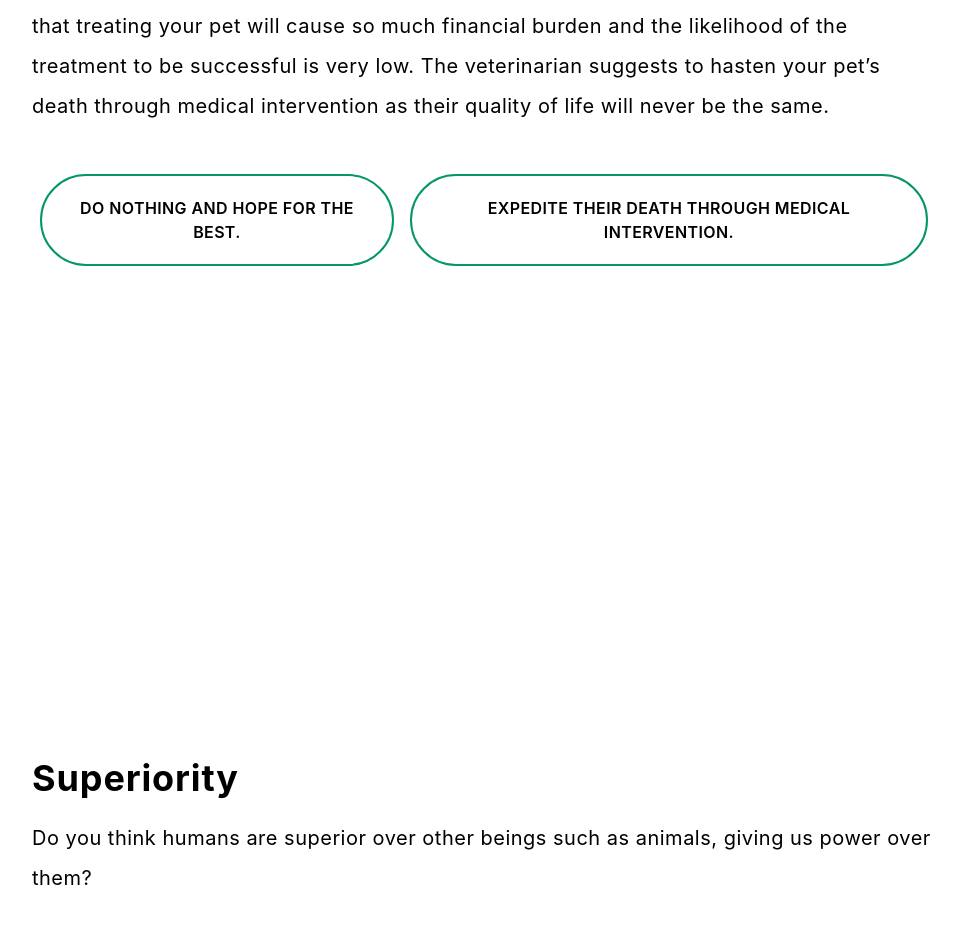
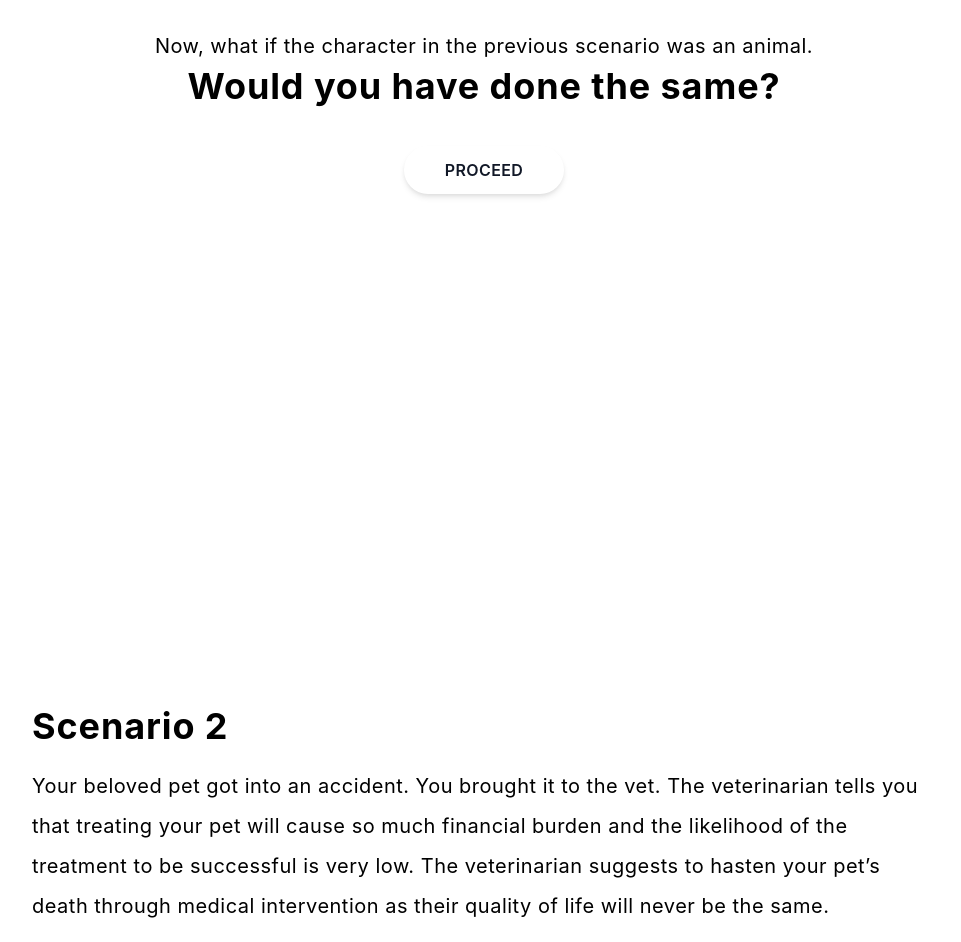
Before and after one commit to nicolefranc/thought-experiment, a React (Create React App) app: page / in a window 1280 px wide. Shown: the part 1890-2832 px from the top of the page, without its empty margins (156-1117 px from the left). Built offline with nearby package versions, Linux system fonts and the light colour scheme.

Commit message:
Add section

```diff
--- a/src/App.js
+++ b/src/App.js
@@ -68,13 +68,13 @@ function App() {
 
           <div id="scenario1-choices">
             <div className="py-10 flex items-start justify-evenly flex-col md:flex-row">
-              <a href="#scenario2">
+              <a href="#wydts-qn">
                 <button className={`m-2 p-5 border-2 border-green-600 font-semibold tracking-wide uppercase rounded-full ${s1 === 0 && "bg-green-600 text-white"}`}
                   onClick={() => setS1(0)}>
                     Do nothing and hope for the best.
                 </button>
               </a>
-              <a href="#scenario2">
+              <a href="#wydts-qn">
                 <button className={`m-2 p-5 border-2 border-green-600 font-semibold tracking-wide uppercase rounded-full ${s1 === 1 && "bg-green-600 text-white"}`}
                   onClick={() => setS1(1)}>
                   Expedite their death through medical intervention.
@@ -83,6 +83,18 @@ function App() {
             </div>
           </div>
         </section>
+
+        {/* Prompt */}
+        <section id="wydts-qn" className="px-5 py-10 min-h-screen flex flex-col justify-center items-center">
+          <p className="text-xl text-center leading-loose tracking-wide">
+            Now, what if the character in the previous scenario was an animal.
+          </p>
+          <h1 className="mb-5 font-bold text-4xl text-center tracking-wide">Would you have done the same?</h1>
+          <a href="#scenario2">
+            <button className="mt-5 w-40 p-3 shadow-md text-gray-900 hover:text-white hover:bg-green-600 font-semibold tracking-wide uppercase rounded-full">Proceed</button>
+          </a>
+        </section>
+
 
         {/* Scenario 2 */}
         <section id="scenario2" className="px-5 py-10 min-h-screen flex flex-col justify-center">
@@ -116,7 +128,7 @@ function App() {
           <div>
             <h1 className="mb-5 font-bold text-4xl text-left tracking-wide">Superiority</h1>
             <p className="text-xl text-left leading-loose tracking-wide">
-              Do you think humans are superior over other beings such as animals, giving us power over them?
+              Do you think humans are superior over other beings, such as animals; giving us power over them?
             </p>
           </div>
 
@@ -174,7 +186,7 @@ function App() {
                 </p>
                 <br/>
                 <p className="text-xl text-left leading-loose tracking-wide">
-                  This activity has determined you should think that:
+                  This activity has determined that you should think that:
                 </p>
                 <ul className="pl-4 text-2xl text-left leading-loose tracking-wide">
                   <li>&mdash;&nbsp;Animal euthanasia is&nbsp;
```
Also changed, not shown: 1 other file (tests, documents, lock files or other folders).
